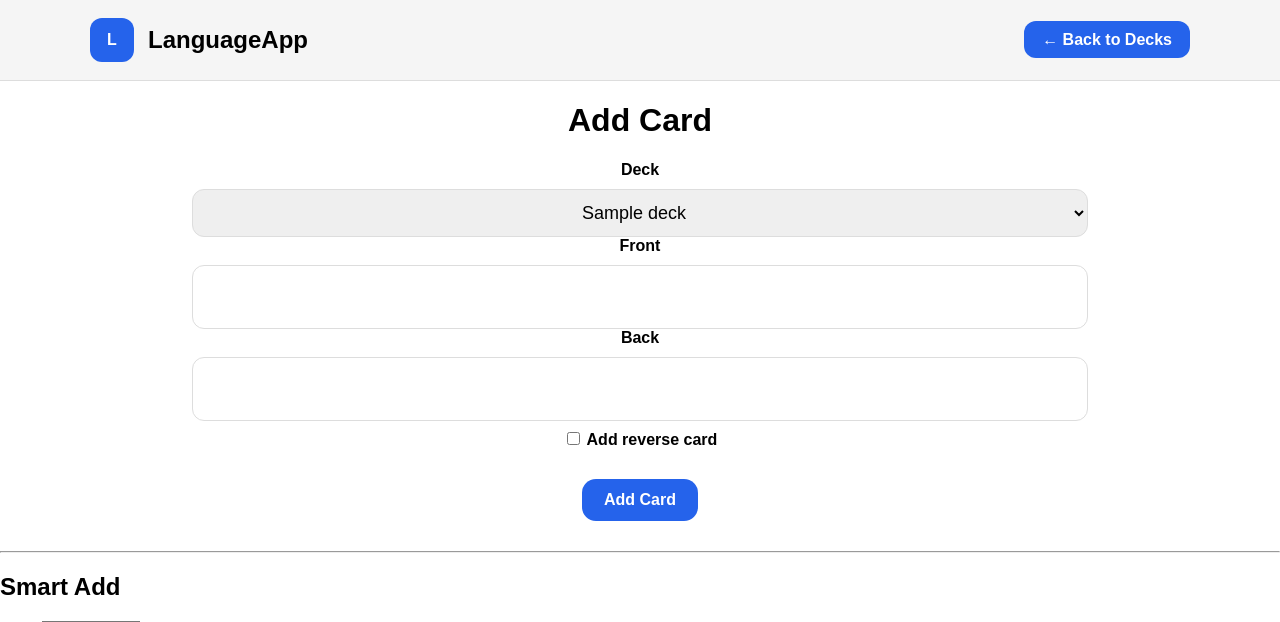
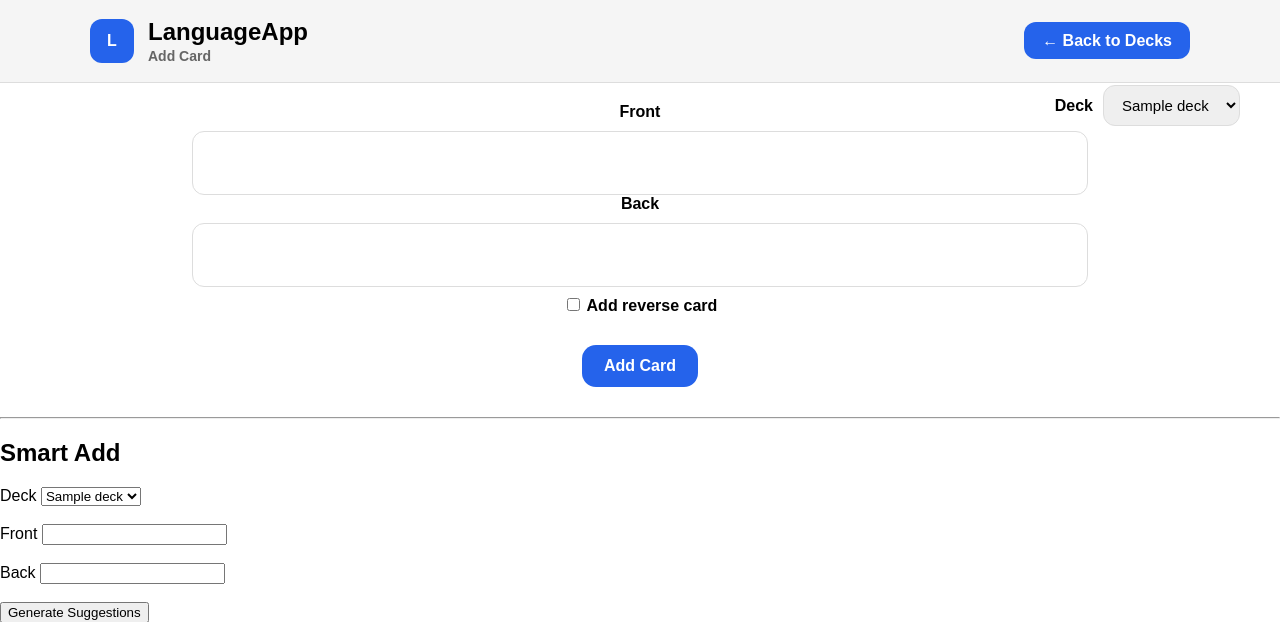
Before and after one commit to lewisbryan302-cloud/LanguageApp, a FastAPI app: page /add-card?deck_id=1 in a window 1280 px wide. Shown: the top 622 px of the page. Run offline with FastAPI, Linux system fonts and the light colour scheme; a database or web service that is not in the repository returns one stand-in record (values such as "Sample title").

Commit message:
deck_button

```diff
--- a/templates/add_card.html
+++ b/templates/add_card.html
@@ -134,14 +134,62 @@
                 margin: 28px auto 0 auto;
                 font-weight: bold;
             }
+
+            .page-title {
+                font-size: 14px;
+                color: #666;
+                margin-top: 2px;
+                font-weight: bold;
+            }
+
+            .deck-selector-top-right {
+                position: absolute;
+
+                top: 85px;
+                right: 40px;
+
+                display: flex;
+                align-items: center;
+
+                gap: 10px;
+            }
+
+            .deck-selector-label {
+                font-weight: bold;
+            }
+
+            .deck-selector {
+                padding: 10px 14px;
+
+                border-radius: 12px;
+
+                border: 1px solid #ddd;
+
+                font-size: 15px;
+            }
     </style>
 </head>
 <body>
     <header class="site-banner">
         <div class="banner-content">
             <div class="brand-section">
-                <div class="logo-placeholder">L</div>
-                <div class="brand-name">LanguageApp</div>
+
+                <div class="logo-placeholder">
+                    L
+                </div>
+
+                <div>
+
+                    <div class="brand-name">
+                        LanguageApp
+                    </div>
+
+                    <div class="page-title">
+                        Add Card
+                    </div>
+
+                </div>
+
             </div>
 
             <div class="banner-right">
@@ -153,14 +201,15 @@
             </div>
         </div>
     </header>
-    <h1>Add Card</h1>
 
     <form id="add-card-form" action="/add-card" method="post">
-        <label class="add-label">
+        <div class="deck-selector-top-right">
+
+            <label class="deck-selector-label">
                 Deck
             </label>
 
-        <select name="deck_id" required class="add-card">
+            <select name="deck_id" required class="deck-selector">
                 {% for deck in decks %}
                     <option
                         value="{{ deck[0] }}"
@@ -172,6 +221,8 @@
                     </option>
                 {% endfor %}
             </select>
+
+        </div>
 
         <label class="add-label">Front</label>
         <textarea name="front" class="add-card" required></textarea>
```
Lines whose indentation alone changed are shown as unchanged.
